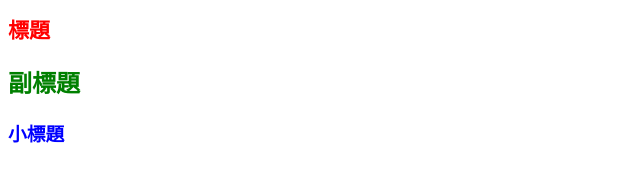
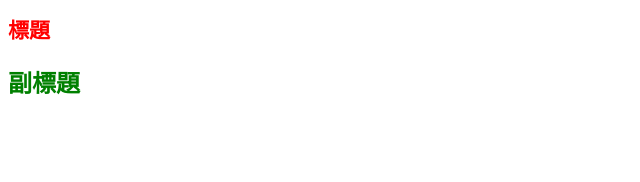
Before and after one commit to gaiwork/github0816_01, a plain HTML site: page index.html in a window 1280 px wide. Shown: the full height of the page, 0-640 px from the left. Drawn offline with Linux system fonts and the light colour scheme.

Commit message:
刪除h3

```diff
--- a/index.html
+++ b/index.html
@@ -9,6 +9,5 @@
 <body>
     <h1>標題</h1>
     <h2>副標題</h2>
-    <h3>小標題</h3>
 </body>
 </html>
```
